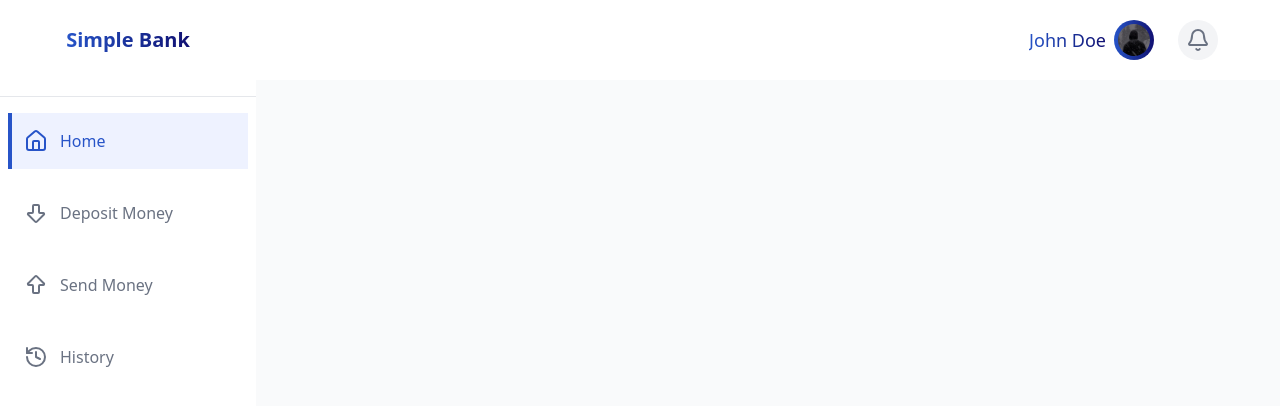
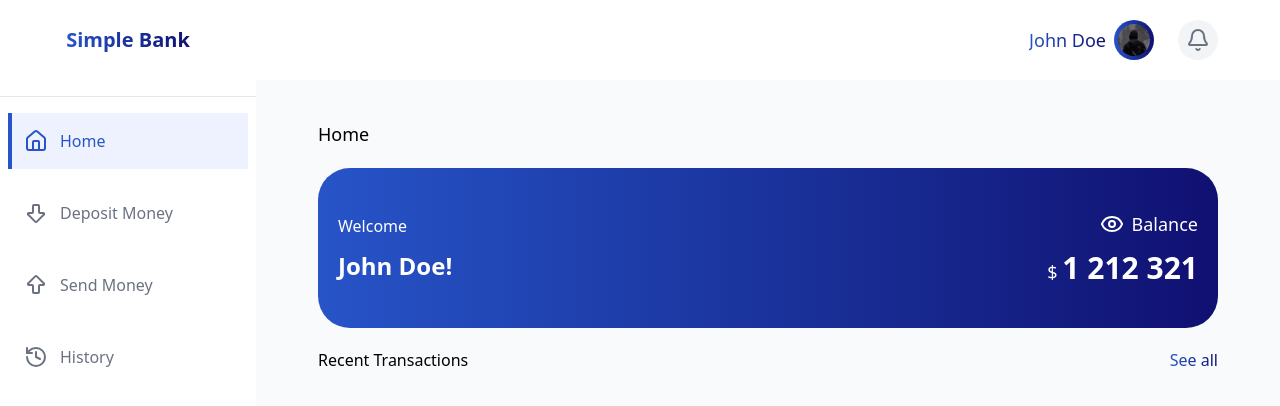
Before and after one commit to regmysss/simple_bank, a Next.js app: page /home in a window 1280 px wide. Shown: the top 406 px of the page. Built offline with nearby package versions, Linux system fonts and the light colour scheme.

Commit message:
Enhance Home page layout with user greeting and balance display; update main content structure in Layout component

```diff
--- a/src/app/(app)/home/page.tsx
+++ b/src/app/(app)/home/page.tsx
@@ -1,5 +1,40 @@
+import { PAGES } from "@/shared/constants/routes";
+import { Eye } from "lucide-react";
+import Link from "next/link";
+
 export default function Page() {
     return (
-        <div></div>
+        <section className="flex flex-col gap-5 w-full">
+            <h2 className="text-lg font-medium">Home</h2>
+            <dl className="flex items-center justify-between p-5 bg-gradient-to-r from-[#2754C8] to-[#110F72] h-40 rounded-4xl">
+                <div
+                    className="flex flex-col gap-3 text-white"
+                >
+                    <dt>Welcome</dt>
+                    <dd className="text-2xl font-bold">John Doe!</dd>
+                </div>
+                <div
+                    className="flex flex-col gap-3 text-white text-right"
+                >
+                    <div className="flex items-center justify-end gap-2 text-lg">
+                        <Eye />
+                        <p>Balance</p>
+                    </div>
+                    <p className="text-lg">$ <span className="font-bold text-3xl">1 212 321</span></p>
+                </div>
+            </dl>
+            <div className="flex items-center justify-between">
+                <h3 className="font-medium">Recent Transactions</h3>
+                <Link
+                    href={PAGES.HISTORY}
+                    className="text-transparent bg-clip-text bg-gradient-to-r from-[#2754C8] to-[#110F72]"
+                >
+                    See all
+                </Link>
+            </div>
+            <div>
+
+            </div>
+        </section>
     );
 }
--- a/src/app/(app)/layout.tsx
+++ b/src/app/(app)/layout.tsx
@@ -7,8 +7,10 @@ export default function Layout({ children }: { children: React.ReactNode }) {
             <Navigation />
             <div className="flex-1 flex flex-col">
                 <Header />
-                <main>
-                    {children}
+                <main className="p-5 mt-5">
+                    <div className="max-w-[900px] mx-auto w-full">
+                        {children}
+                    </div>
                 </main>
             </div>
         </div>
```
